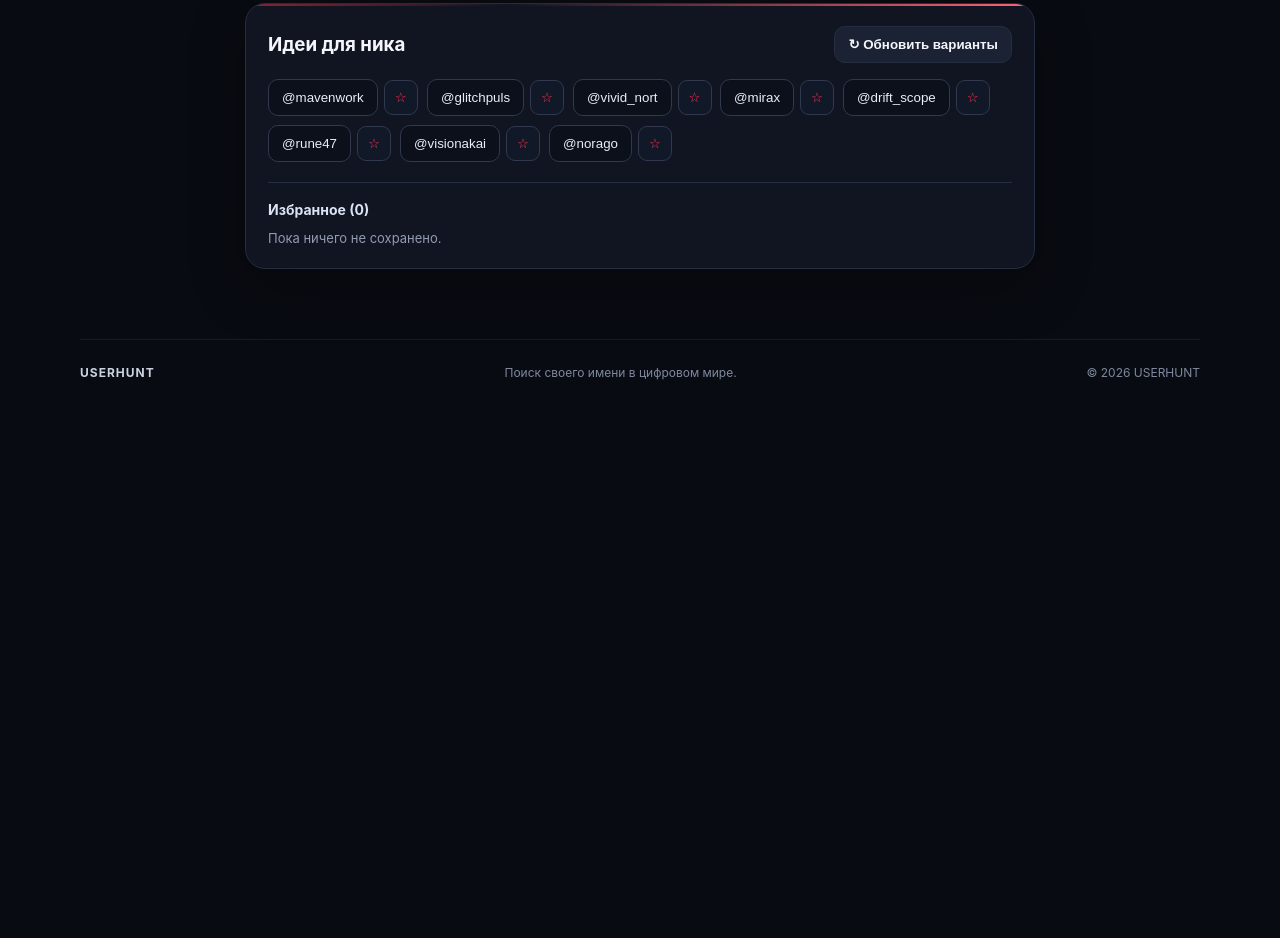
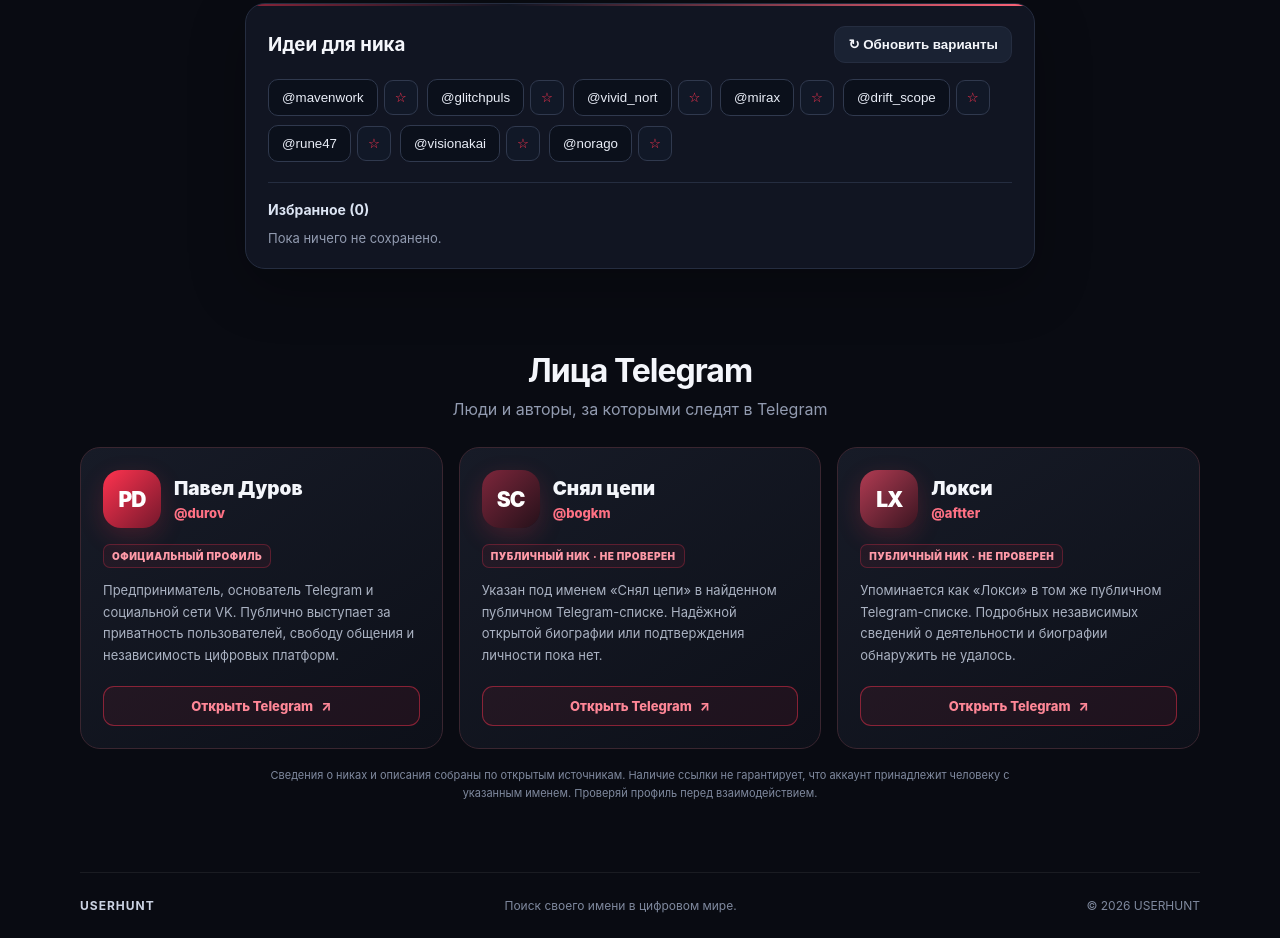
Before and after one commit to Vlameet/HGH, a website: page index.html in a window 1280 px wide. Shown: the part 1246-2184 px from the top of the page. Before the commit the page ends 1651 px from the top, so only its background shows below. Drawn offline with Linux system fonts and the light colour scheme.

Commit message:
Add Telegram public profiles section

```diff
--- a/index.html
+++ b/index.html
@@ -73,6 +73,25 @@ body:before{opacity:.42;background-size:42px 42px}
 .live-indicator i{width:7px;height:7px;border-radius:50%;background:#ff334f;box-shadow:0 0 12px #ff334f;animation:dotPulse 1.4s ease-in-out infinite}
 @media(max-width:650px){.hero:before{width:130px;height:130px;left:-22px;right:auto;top:100px}.hero:after{width:175px;height:175px;right:-20px;top:58px}.nav{gap:8px}.live-indicator{font-size:8px;padding:6px 8px}.workspace{border-color:#ff334f66}}
 
+
+/* Telegram people directory */
+.people-section{padding-top:12px}
+.people-grid{display:grid;grid-template-columns:repeat(3,minmax(0,1fr));gap:16px}
+.person-card{position:relative;overflow:hidden;background:linear-gradient(145deg,#171b27,#0d1019);border:1px solid #3a2630;border-radius:20px;padding:22px;transition:transform .28s,border-color .28s,box-shadow .28s}
+.person-card:hover{transform:translateY(-6px);border-color:#ff334f;box-shadow:0 18px 42px #0008,0 0 24px #ff334f15}
+.person-top{display:flex;align-items:center;gap:13px;margin-bottom:16px}
+.person-avatar{width:58px;height:58px;flex:0 0 58px;border-radius:18px;display:grid;place-items:center;font-size:21px;font-weight:950;letter-spacing:-1px;color:#fff;background:linear-gradient(135deg,#ff334f,#74182c);box-shadow:0 8px 25px #ff334f30}
+.person-card:nth-child(2) .person-avatar{background:linear-gradient(135deg,#7d263b,#25111a)}
+.person-card:nth-child(3) .person-avatar{background:linear-gradient(135deg,#b13b52,#3a1521)}
+.person-name{font-size:19px;font-weight:900;margin:0 0 5px}
+.person-handle{color:#ff7184;font-size:13px;font-weight:800}
+.person-status{display:inline-flex;margin:0 0 12px;padding:5px 8px;border-radius:7px;border:1px solid #ff334f44;background:#ff334f10;color:#ff9aa8;font-size:10px;font-weight:900;letter-spacing:.5px}
+.person-card p{min-height:88px;color:#aab2c2;font-size:13px;line-height:1.65;margin:0 0 18px}
+.person-link{display:flex;align-items:center;justify-content:center;gap:8px;text-decoration:none;border:1px solid #ff334f77;background:#ff334f12;color:#ff8797;border-radius:11px;padding:11px 13px;font-weight:850;font-size:13px;transition:.2s}
+.person-link:hover{background:#ff334f;color:#fff;box-shadow:0 8px 22px #ff334f2c}
+.people-note{max-width:790px;margin:18px auto 0;color:#7f899e;font-size:11px;line-height:1.6;text-align:center}
+@media(max-width:760px){.people-grid{grid-template-columns:1fr}.person-card p{min-height:0}}
+
 </style>
 </head>
 <body>
@@ -106,6 +125,32 @@ body:before{opacity:.42;background-size:42px 42px}
 <div class="generator"><div class="genhead"><h3>Идеи для ника</h3><button class="secondary" id="generate">↻ Обновить варианты</button></div><div class="suggestions" id="suggestions"></div><div class="favorites"><h4>Избранное <span id="favorite-count">(0)</span></h4><div class="favorite-list" id="favorite-list"><span class="favorite-empty">Пока ничего не сохранено.</span></div></div></div>
 </section>
 </main>
+
+<section class="wrap section reveal people-section" id="telegram-people">
+<div class="sectionhead"><h2>Лица Telegram</h2><p>Люди и авторы, за которыми следят в Telegram</p></div>
+<div class="people-grid">
+<article class="person-card">
+<div class="person-top"><div class="person-avatar" aria-hidden="true">PD</div><div><h3 class="person-name">Павел Дуров</h3><div class="person-handle">@durov</div></div></div>
+<span class="person-status">ОФИЦИАЛЬНЫЙ ПРОФИЛЬ</span>
+<p>Предприниматель, основатель Telegram и социальной сети VK. Публично выступает за приватность пользователей, свободу общения и независимость цифровых платформ.</p>
+<a class="person-link" href="https://t.me/durov" target="_blank" rel="noopener noreferrer">Открыть Telegram <span aria-hidden="true">↗</span></a>
+</article>
+<article class="person-card">
+<div class="person-top"><div class="person-avatar" aria-hidden="true">SC</div><div><h3 class="person-name">Снял цепи</h3><div class="person-handle">@bogkm</div></div></div>
+<span class="person-status">ПУБЛИЧНЫЙ НИК · НЕ ПРОВЕРЕН</span>
+<p>Указан под именем «Снял цепи» в найденном публичном Telegram-списке. Надёжной открытой биографии или подтверждения личности пока нет.</p>
+<a class="person-link" href="https://t.me/bogkm" target="_blank" rel="noopener noreferrer">Открыть Telegram <span aria-hidden="true">↗</span></a>
+</article>
+<article class="person-card">
+<div class="person-top"><div class="person-avatar" aria-hidden="true">LX</div><div><h3 class="person-name">Локси</h3><div class="person-handle">@aftter</div></div></div>
+<span class="person-status">ПУБЛИЧНЫЙ НИК · НЕ ПРОВЕРЕН</span>
+<p>Упоминается как «Локси» в том же публичном Telegram-списке. Подробных независимых сведений о деятельности и биографии обнаружить не удалось.</p>
+<a class="person-link" href="https://t.me/aftter" target="_blank" rel="noopener noreferrer">Открыть Telegram <span aria-hidden="true">↗</span></a>
+</article>
+</div>
+<p class="people-note">Сведения о никах и описания собраны по открытым источникам. Наличие ссылки не гарантирует, что аккаунт принадлежит человеку с указанным именем. Проверяй профиль перед взаимодействием.</p>
+</section>
+
 <footer class="wrap footer"><b>USERHUNT</b><span>Поиск своего имени в цифровом мире.</span><span>© <span id="year"></span> USERHUNT</span></footer>
 <script>
 const rules={telegram:{label:"Telegram",min:5,max:32,pattern:/^[a-zA-Z0-9_]+$/,desc:"латиница, цифры и подчёркивание"},instagram:{label:"Instagram",min:1,max:30,pattern:/^[a-zA-Z0-9._]+$/,desc:"латиница, цифры, точки и подчёркивание"},tiktok:{label:"TikTok",min:2,max:24,pattern:/^[a-zA-Z0-9._]+$/,desc:"латиница, цифры, точки и подчёркивание"},x:{label:"X",min:1,max:15,pattern:/^[a-zA-Z0-9_]+$/,desc:"латиница, цифры и подчёркивание"}};
```
